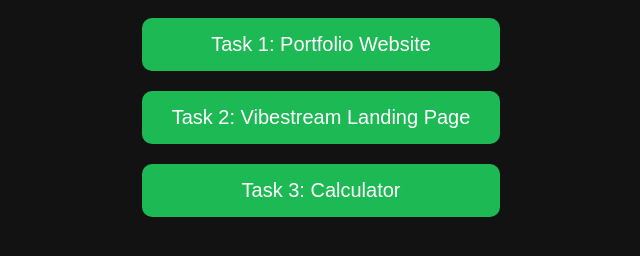
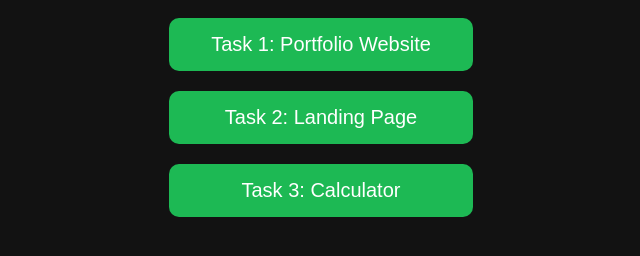
Before and after one commit to anu-1125/CODSOFT, a plain HTML site: page index.html in a window 1280 px wide. Shown: the part 312-568 px from the top of the page, without its empty margins (319-959 px from the left). Drawn offline with Linux system fonts and the light colour scheme.

Commit message:
Update index.html

```diff
--- a/index.html
+++ b/index.html
@@ -39,7 +39,7 @@ font-size:20px;
 
 <a href="Portfolio/">Task 1: Portfolio Website</a>
 
-<a href="Landing Page/">Task 2: Vibestream Landing Page</a>
+<a href="Landing Page/">Task 2: Landing Page</a>
 
 <a href="Calculator/">Task 3: Calculator</a>
 
```
